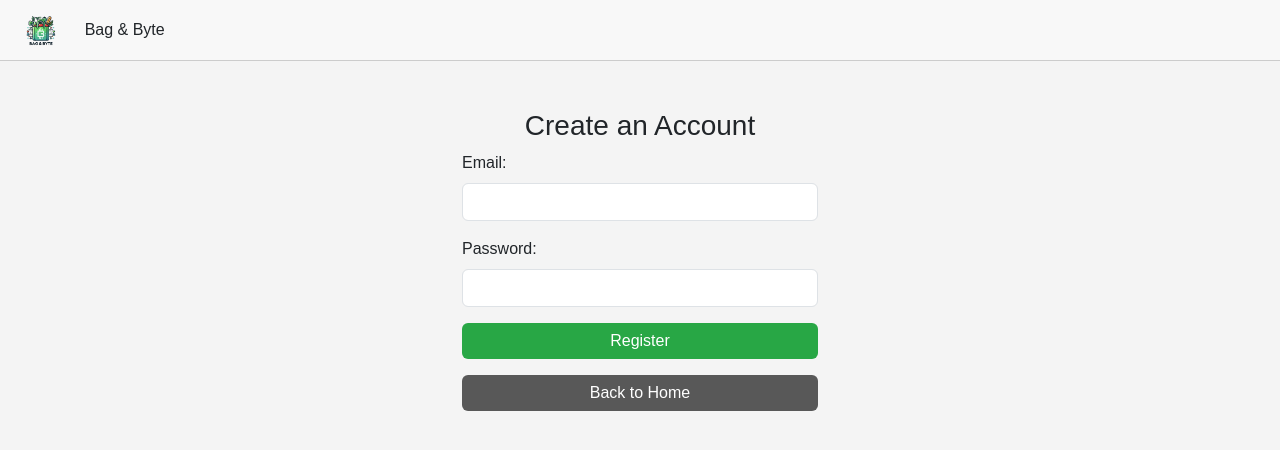
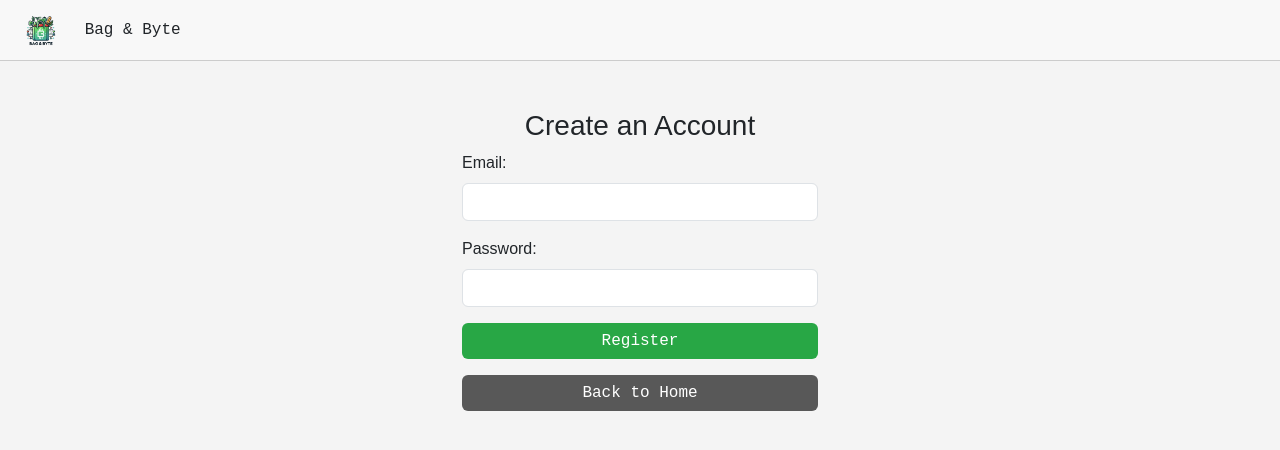
Before and after one commit to Sammedina523/Bag-and-Byte, a Flask app: page /register in a window 1280 px wide. Shown: the top 450 px of the page. Run offline with Flask 3, Linux system fonts and the light colour scheme.

Commit message:
changed fonts

```diff
--- a/app.py
+++ b/app.py
@@ -94,7 +94,7 @@ def index():
     token = get_access_token()  # Get the access token from the Kroger API
 
     # Use search_products to get weekly deals and seasonal items
-    seasonal_items = search_products(token, 'halloween food')
+    seasonal_items = search_products(token, 'halloween')
 
     # Pass the fetched data to the template
     return render_template('index.html', seasonal_items=seasonal_items)
--- a/static/styles.css
+++ b/static/styles.css
@@ -195,3 +195,13 @@ h2 {
     background-color: #3f3f3f; /* Slightly lighter grey on hover */
     opacity: 0.9; /* Slightly transparent on hover */
 }
+
+/* Specific styles for logo text and banner heading */
+.logo-text {
+    font-family: 'Courier New', Courier, monospace; /* Ensures the same font is used */
+}
+
+/* Button styles */
+.login-btn, .signup-btn, .btn-primary, .btn-secondary {
+    font-family: 'Courier New', Courier, monospace; /* Same font for buttons */
+}
--- a/templates/login.html
+++ b/templates/login.html
@@ -10,7 +10,7 @@
 </head>
 <body>
     <header>
-        <div class="header-container">
+        <div class="header">
             <div class="row align-items-center">
                 <div class="col-auto">
                     <div class="logo">
--- a/templates/register.html
+++ b/templates/register.html
@@ -10,7 +10,7 @@
 </head>
 <body>
     <header>
-        <div class="header-container">
+        <div class="header">
             <div class="row align-items-center">
                 <div class="col-auto">
                     <div class="logo">
```
Also changed, not shown: templates/index.html (+6 -10 lines).
